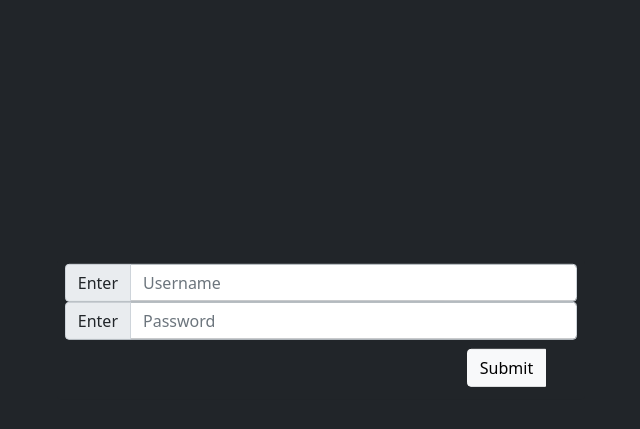
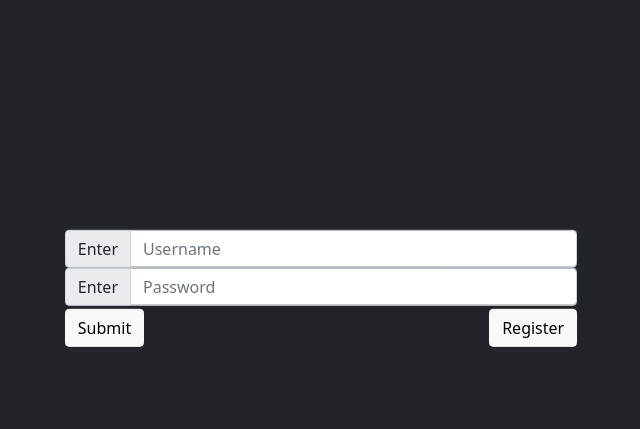
Before and after one commit to alvinbengeorge/Webschool, a Flask app: page / in a window 1280 px wide. Shown: the part 70-499 px from the top of the page, without its empty margins (319-959 px from the left). Run offline with Flask 2, Linux system fonts and the light colour scheme.

Commit message:
Updated Login

```diff
--- a/templates/login.html
+++ b/templates/login.html
@@ -39,7 +39,7 @@
       </div>
     </nav>
     <div class="col badge bg-dark text-wrap text-center position-absolute top-50 start-50 translate-middle" style="width: 33rem;">
-      <form action="/login" method="POST">
+      <form action="/login" method="POST" style=" height:200px;">
         <div class="input-group flex-nowrap d-flex justify-content-end">
           <span class="input-group-text" id="addon-wrapping">Enter</span>
 
@@ -49,9 +49,15 @@
           <span class="input-group-text" id="addon-wrapping">Enter</span>
           <input type="password" class="form-control" placeholder="Password" aria-label="Password" aria-describedby="addon-wrapping" name="pwd">
         </div>
-        <div class="input-group flex-nowrap d-flex justify-content-end" style="padding:9px 0px;">
-          <input type="submit" class="btn btn-light" name="submit"><a class="nav-link active" aria-current="page" style="border-radius:9px; color:black;" href="#"></a></button>
-
+        <div class="container">
+          <div class="row">
+            <div class="col input-group flex-nowrap d-flex justify-content-start" style="padding:3px 0px;">
+              <input type="submit" class="btn btn-light" name="submit"></button>
+            </div>
+            <div class="col input-group flex-nowrap d-flex justify-content-end" style="padding:3px 0px;">
+              <button class="btn btn-light" type="submit" name="register" value="delete">Register</button>
+            </div>
+          </div>
         </div>
       </form>
 
```
